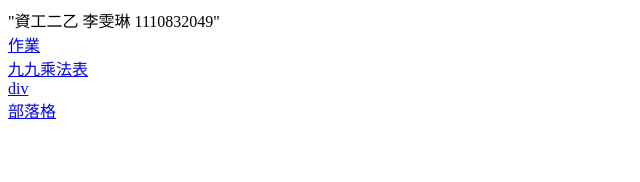
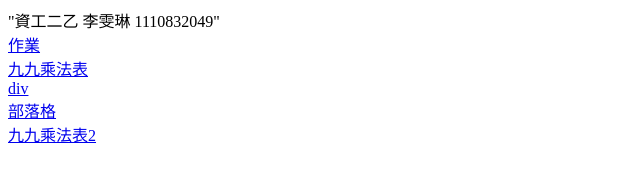
Before and after one commit to anqing262/s1110832049, a plain HTML site: page index.html in a window 1280 px wide. Shown: the whole page, without its empty margins (0-640 px from the left). Drawn offline with Linux system fonts and the light colour scheme.

Commit message:
no message

```diff
--- a/index.html
+++ b/index.html
@@ -14,4 +14,7 @@
             <br>
     <a href="https://anqing262.github.io/hw4/">部落格
      </a>
+        <br>
+    <a href="https://anqing262.github.io/hw5/">九九乘法表2
+     </a>
      </a></body></html>
```
